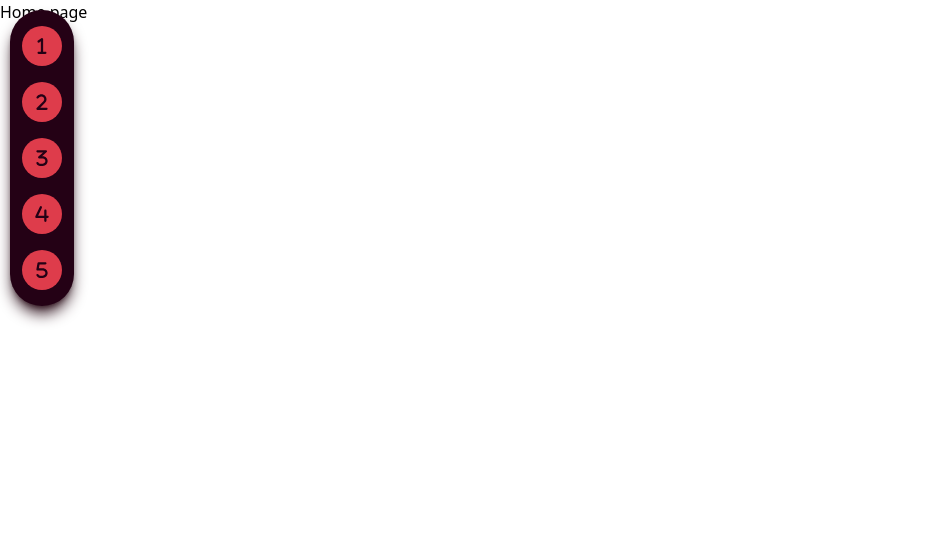
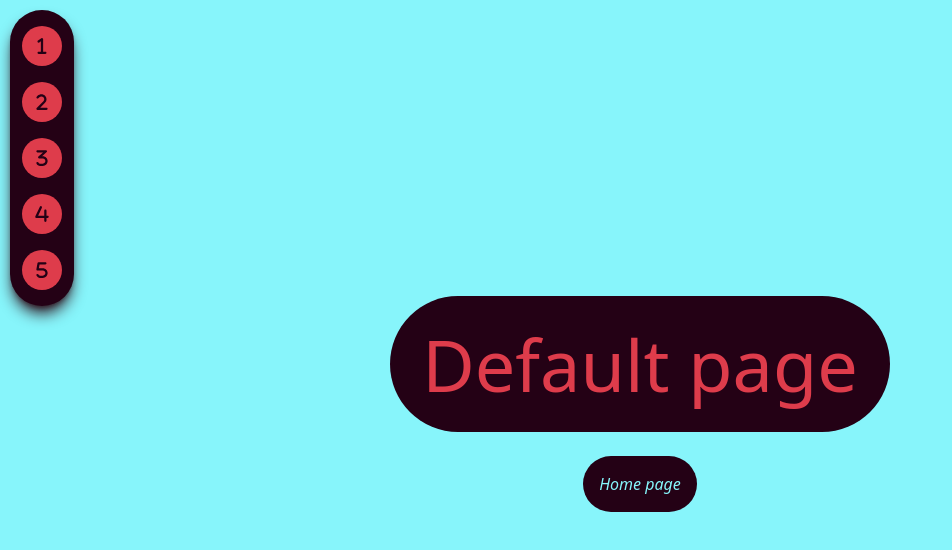
Before and after one commit to cliff-4/my-react-app, a React (Vite) app: page / in a window 1280 px wide. Shown: the top 550 px of the page, without its empty margins (0-952 px from the left). Built offline with nearby package versions, Linux system fonts and the light colour scheme.

Commit message:
feat: added DefaultPage

```diff
--- a/src/App.tsx
+++ b/src/App.tsx
@@ -1,13 +1,14 @@
 import { useState } from "react";
 import Sidebar from "./components/sidebar";
 import TodoList from "./components/TodoList";
+import DefaultPage from "./components/DefaultPage";
 
 function App() {
   const Pages = [
-    <div>Home page</div>,
+    <DefaultPage content={"Home page"} />,
     <TodoList />,
-    <div>Page 3</div>,
-    <div>Page 4</div>,
+    <DefaultPage content={"Page 3"} />,
+    <DefaultPage content={"Page 4"} />,
   ];
 
   const [pageIndex, setPageIndex] = useState(0);
--- /dev/null
+++ b/src/components/DefaultPage.tsx
@@ -0,0 +1,20 @@
+interface PageProps {
+  content: string;
+}
+
+const DefaultPage = ({ content }: PageProps) => {
+  return (
+    <div className="bg-tertiary min-h-screen flex flex-row justify-center">
+      <div className="min-w-[100vw] flex flex-col justify-center items-center">
+        <p className="flex flex-row justify-center text-7xl max-w-[40vw] bg-primary text-secondary m-4 p-8 rounded-full">
+          Default page
+        </p>
+        <p className="italic p-4 my-2 bg-primary text-tertiary rounded-full">
+          {content}
+        </p>
+      </div>
+    </div>
+  );
+};
+
+export default DefaultPage;
```
